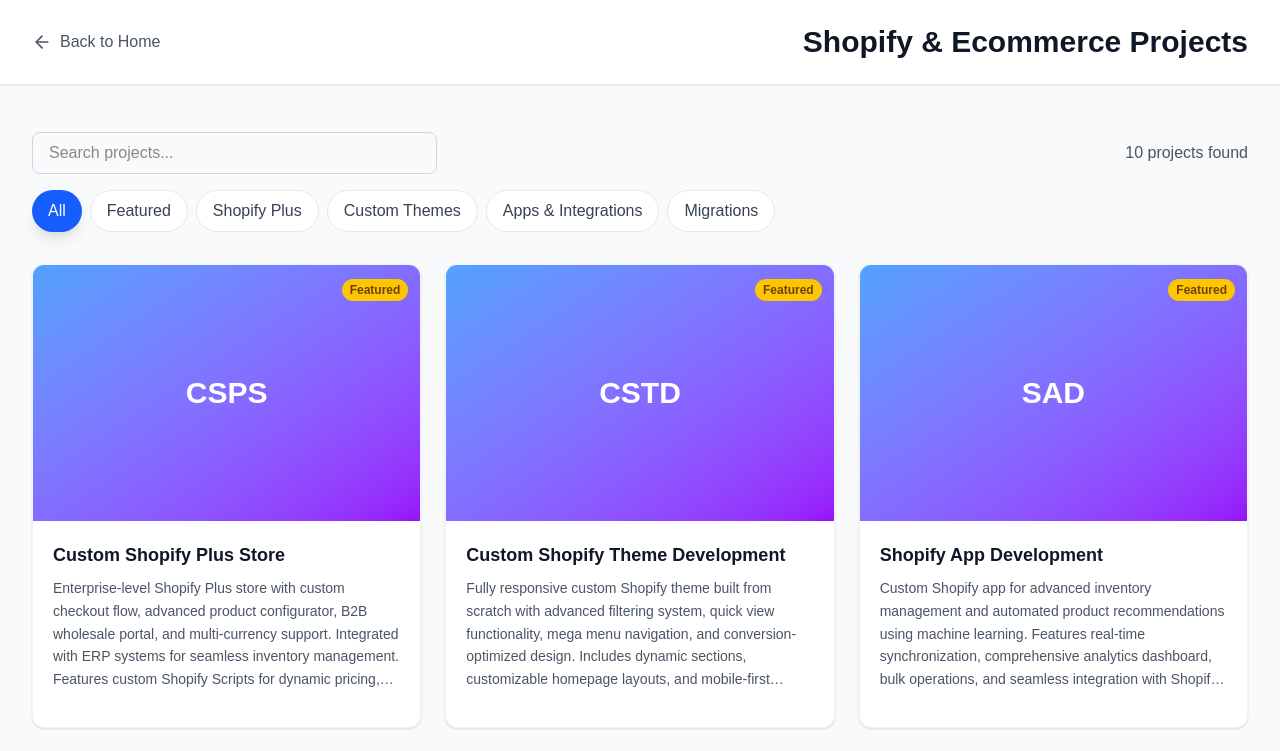
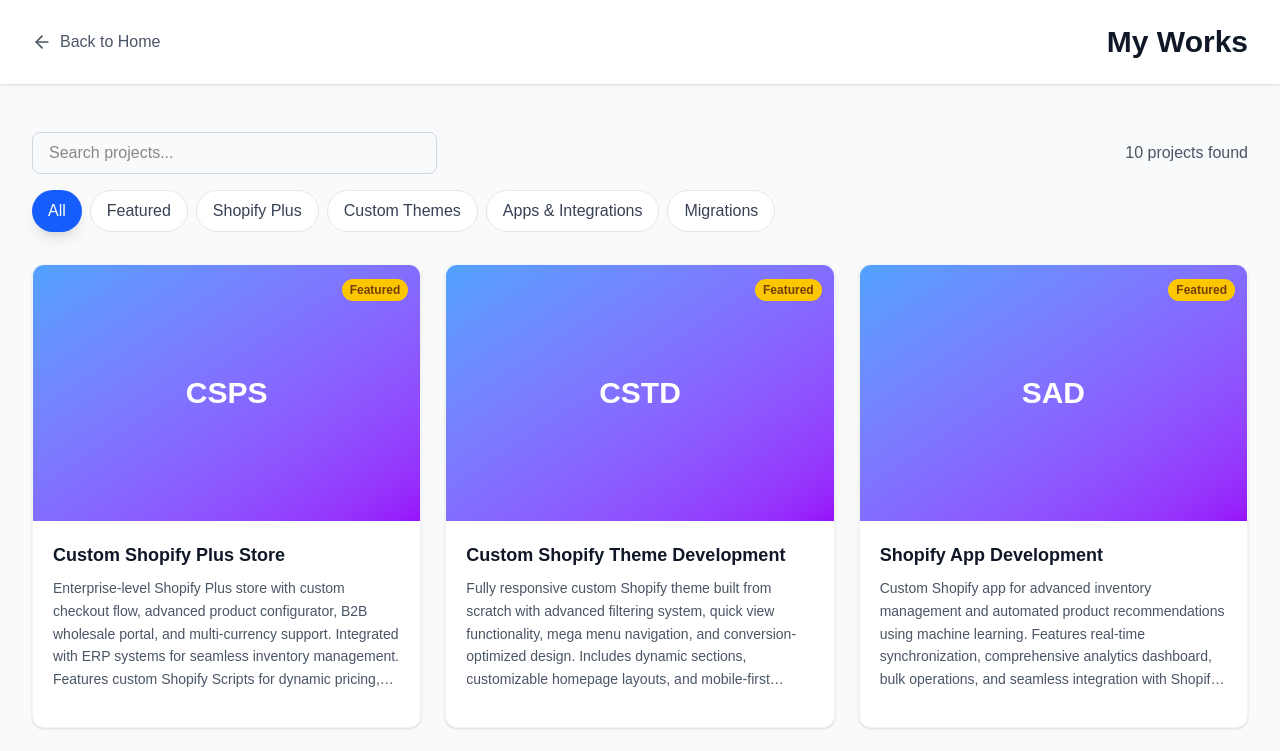
Before and after one commit to AnychainX/Shopify-Ecommerce-Portfolio, a Next.js app: page /projects in a window 1280 px wide. Shown: the top 751 px of the page. Built offline with nearby package versions, Linux system fonts and the light colour scheme.

Commit message:
Modify project section

```diff
--- a/src/app/projects/page.tsx
+++ b/src/app/projects/page.tsx
@@ -68,7 +68,7 @@
                 <span>Back to Home</span>
               </Link>
             </div>
-            <h1 className="text-2xl md:text-3xl font-bold text-gray-900">Shopify & Ecommerce Projects</h1>
+            <h1 className="text-2xl md:text-3xl font-bold text-gray-900">My Works</h1>
           </div>
         </div>
       </div>
@@ -131,7 +131,7 @@
           </motion.div>
 
           {/* Projects Grid */}
-          <motion.div className="grid grid-cols-1 md:grid-cols-2 lg:grid-cols-3 gap-6">
+          <motion.div className="grid grid-cols-1 sm:grid-cols-2 lg:grid-cols-3 gap-6">
             <AnimatePresence>
               {filteredProjects.map((project, index) => (
                 <motion.div
--- a/src/components/sections/Projects.tsx
+++ b/src/components/sections/Projects.tsx
@@ -67,7 +67,7 @@
           {/* Section Header */}
           <motion.div variants={itemVariants} className="text-center mb-8">
             <h2 className="text-3xl md:text-4xl font-bold text-gray-900 mb-4">
-              Shopify & Ecommerce Projects
+              My Works
             </h2>
             <div className="w-24 h-1 bg-blue-600 mx-auto mb-8"></div>
             <p className="text-lg text-gray-600 max-w-4xl mx-auto">
```
